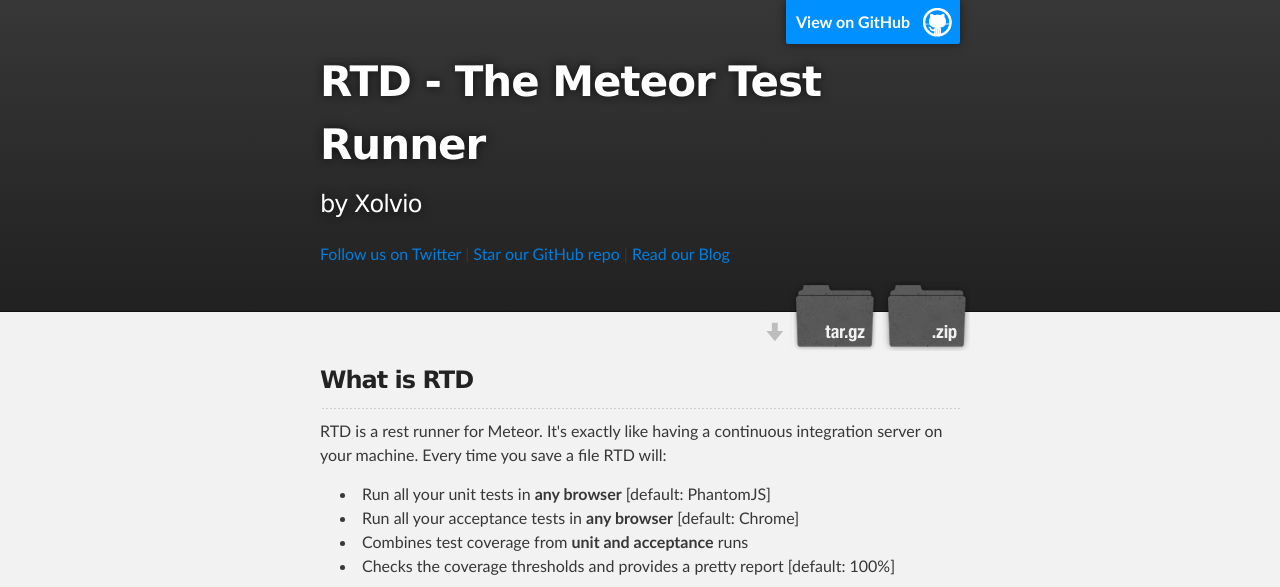
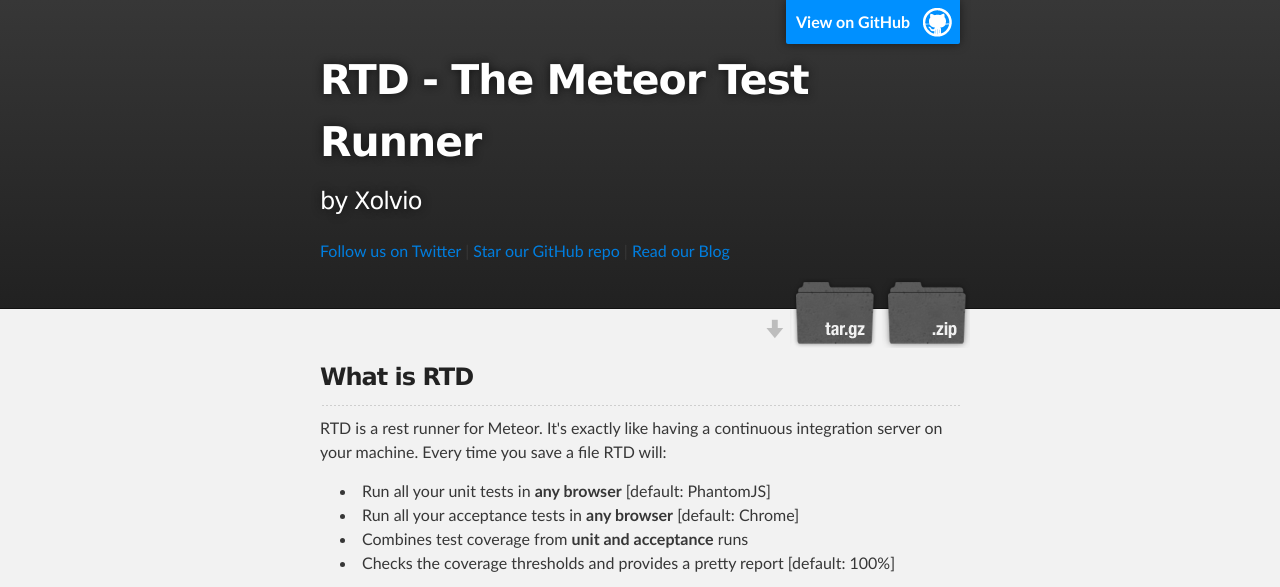
Before and after one commit to xolvio/rtd, a plain HTML site: page index.html in a window 1280 px wide. Shown: the top 587 px of the page. Drawn offline with Linux system fonts and the light colour scheme.

Commit message:
Update index.html

```diff
--- a/index.html
+++ b/index.html
@@ -18,7 +18,7 @@
         <header class="inner">
           <a id="forkme_banner" href="https://github.com/xolvio/rtd">View on GitHub</a>
 
-          <h1 id="project_title">RTD - The Meteor Test Runner</h1>
+          <h1 style="font-size: 41px;" id="project_title">RTD - The Meteor Test Runner</h1>
           <h2 id="project_tagline">by Xolvio</h2>
           <p><a href="http://twitter.com/xolvio">Follow us on Twitter</a> | <a href="https://github.com/xolvio/rtd"> Star our GitHub repo</a> | <a href="http://blog.xolv.io">Read our Blog</a></p>
             <section id="downloads">
```
